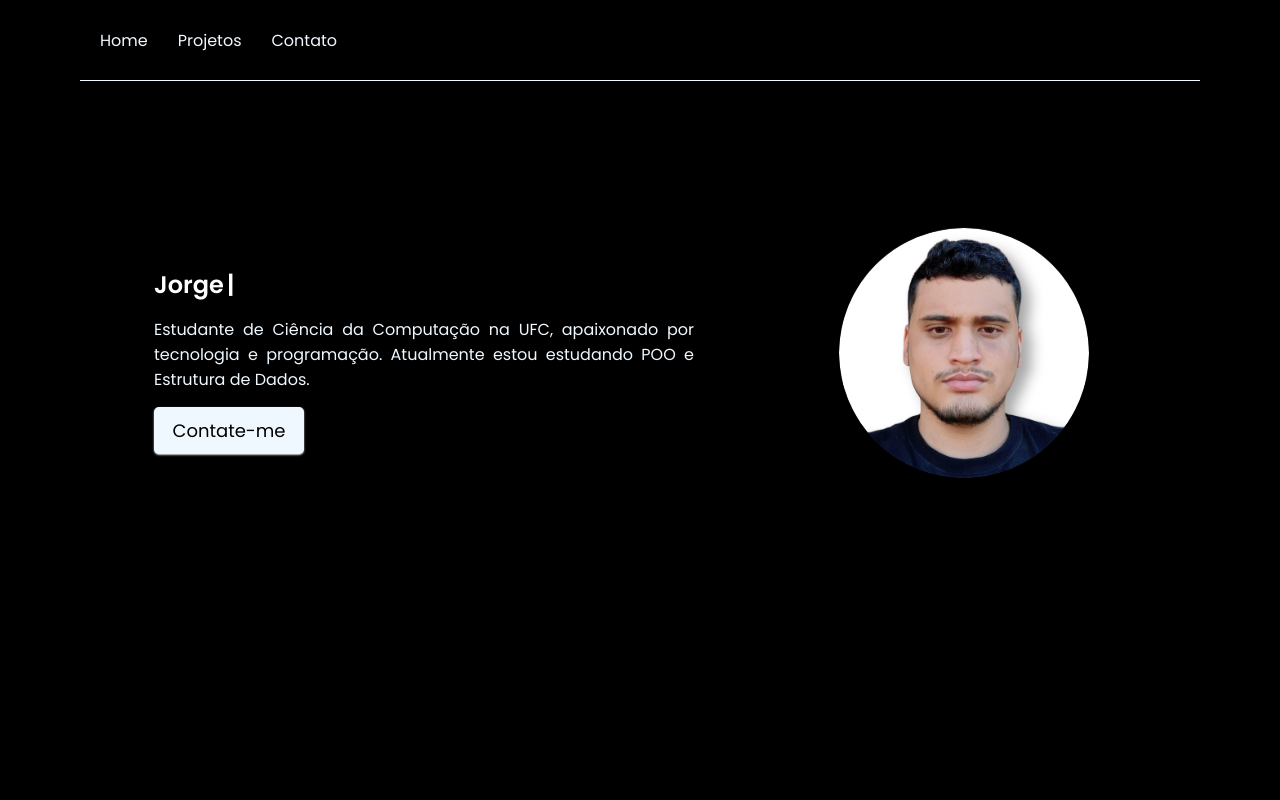
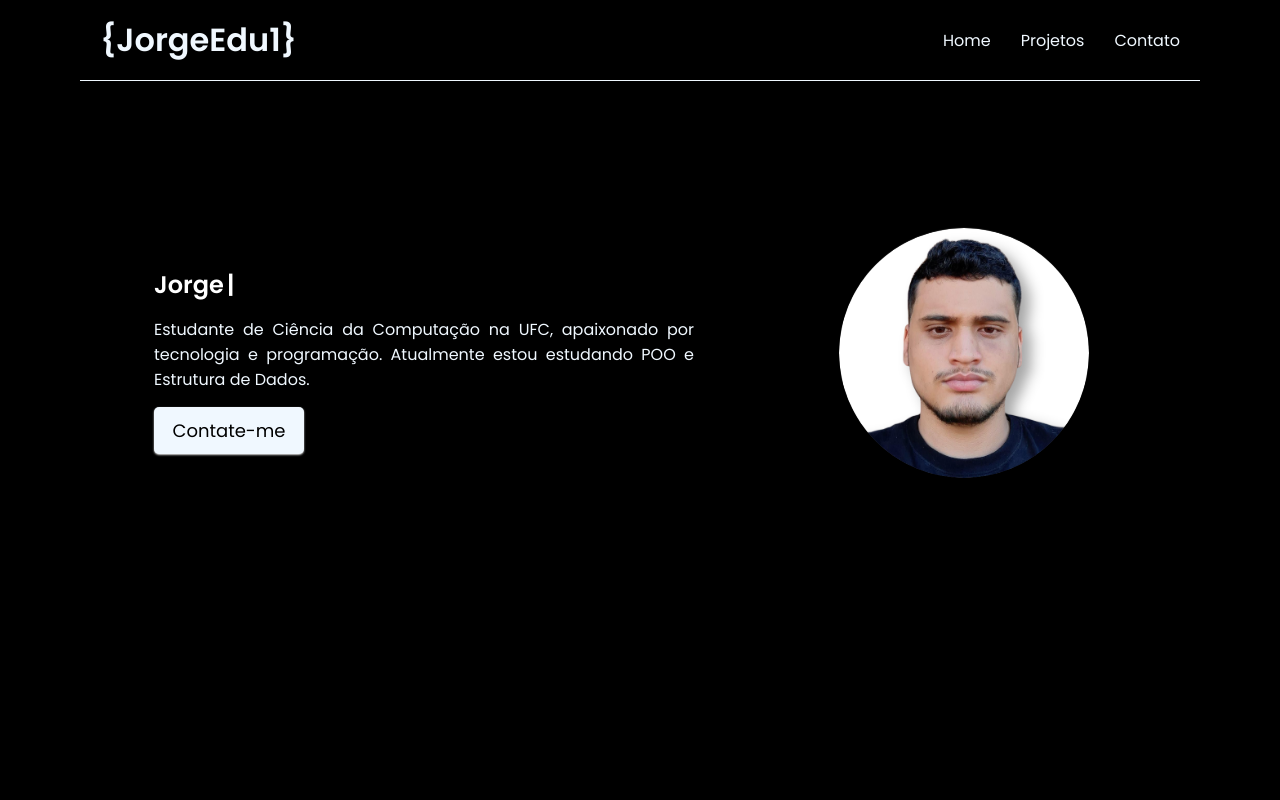
Before and after one commit to JorgEdu1/Project_JorgEdu1, a plain HTML site: page index.html in a window 1280 px wide. Shown: the top 800 px of the page. Drawn offline with nearby package versions, Linux system fonts and the light colour scheme.

```diff
--- a/index.html
+++ b/index.html
@@ -18,9 +18,7 @@
     <main>
         <!-- HEADER -->
         <header>
-            <div class="logo">
-                <h1 class="logo">{JorgeEdu1}</h1>
-            </div>
+            <a href="index.html"><h1 style="color: aliceblue;">{JorgeEdu1}</h1></a>
             <div class="menu">
                 <nav class="nav-list">
                     <a href="#home">Home</a>
```
Also changed, not shown: img/github_aliceB.png (deleted), img/github_black.png (deleted), img/linkedin_aliceB.png (deleted), img/linkedin_black.png (deleted), img/wallpaper-for-mobile.png (added), img/wallpaper-for-pc.png (added).
